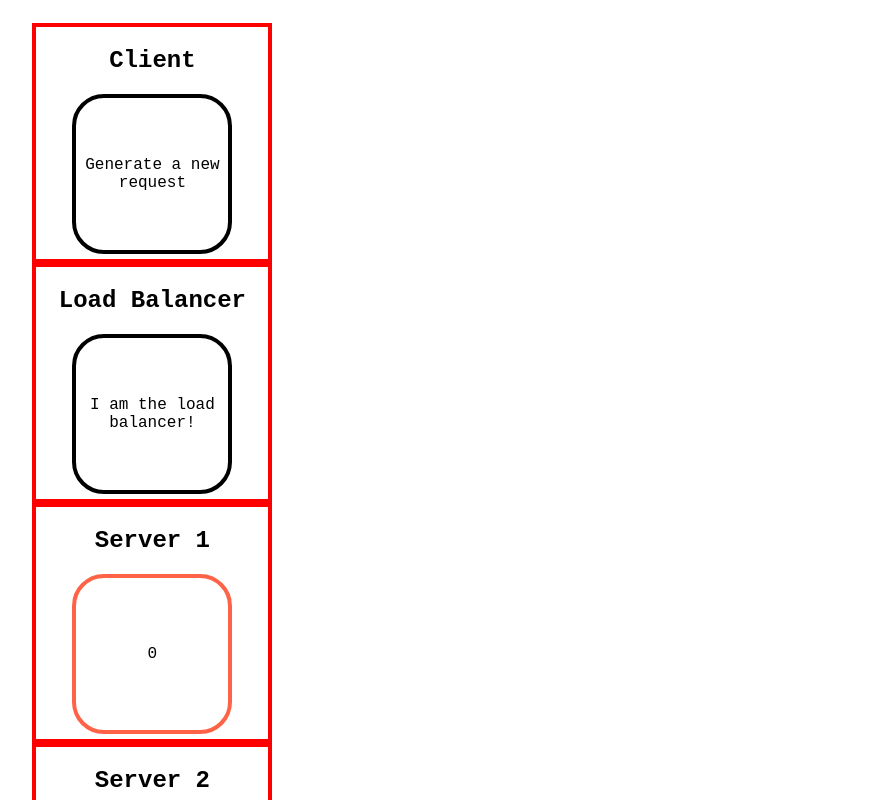
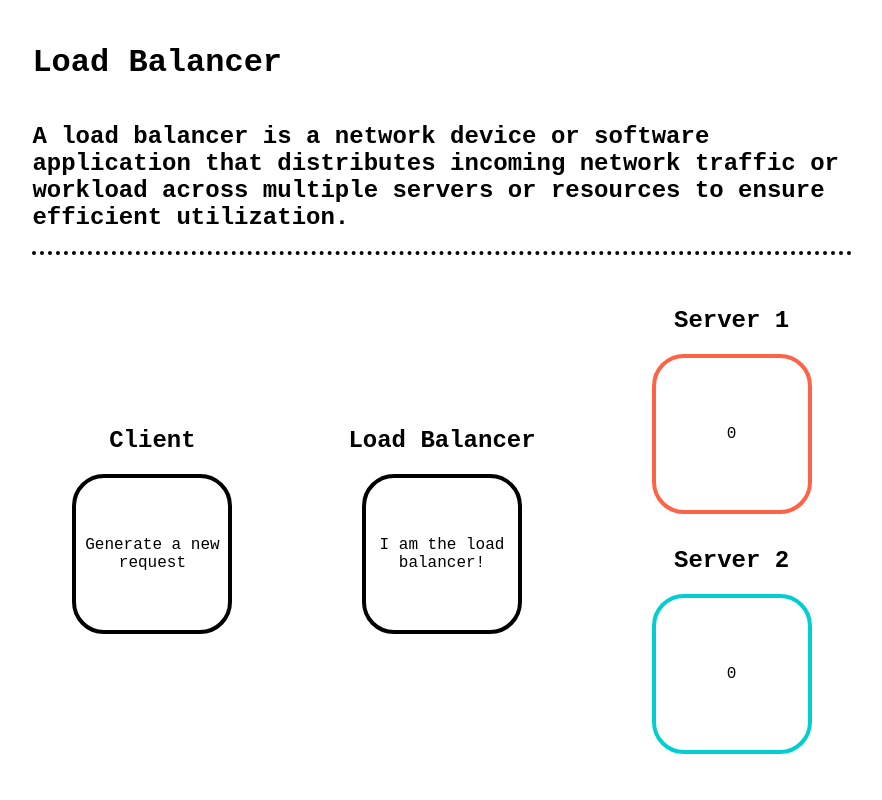
Before and after one commit to jbkim1999/devops-in-fe, a Next.js app in the folder frontend/: page /load-balancer in a window 1280 px wide. Shown: the top 800 px of the page, without its empty margins (198-1080 px from the left). Built offline with nearby package versions, Linux system fonts and the light colour scheme; no server answers.

Commit message:
Complete first draft

```diff
--- a/frontend/components/box-container.module.css
+++ b/frontend/components/box-container.module.css
@@ -1,9 +1,6 @@
 .container {
     height: 240px;
     width: 240px;
-
-    border: 4px solid;
-    border-color: red;
 
     display: flex;
     flex-direction: column;
--- a/frontend/pages/load-balancer.js
+++ b/frontend/pages/load-balancer.js
@@ -1,4 +1,5 @@
 import React, { useState, useEffect } from 'react';
+import styles from '../styles/load-balancer.module.css';
 
 import { socket } from '../components/socket';
 import BoxContainer from '../components/box-container';
@@ -40,7 +41,13 @@ export default function LoadBalancer() {
     }
 
     return (
-        <div>
+        <div className={styles.container}>
+            <h1> Load Balancer </h1>
+            <h2>
+                A load balancer is a network device or software application that distributes incoming network traffic or workload across multiple servers or resources to ensure efficient utilization.
+            </h2>
+            <div className={styles.divider}/>
+            <div className={styles.boxesContainer}>
                 <BoxContainer title="Client">
                     <ButtonBox text="Generate a new request" onClick={submitRequest}/>
                 </BoxContainer>
@@ -49,6 +56,7 @@ export default function LoadBalancer() {
                     <MessageBox text={message} status={1}/>
                 </BoxContainer>
 
+                <div className={styles.serversContainer}>
                     {/* TODO: Dynamically generate servers */}
                     <BoxContainer title="Server 1">
                         <FillBox color="tomato" utilization={serverInfos[0]}/>
@@ -58,5 +66,7 @@ export default function LoadBalancer() {
                         <FillBox color="darkturquoise" utilization={serverInfos[1]}/>
                     </BoxContainer>
                 </div>
+            </div>
+        </div>
     );
 }
--- a/frontend/styles/load-balancer.module.css
+++ b/frontend/styles/load-balancer.module.css
@@ -0,0 +1,21 @@
+.container {
+    display: flex;
+    flex-direction: column;
+}
+
+.divider {
+    border-bottom: 4px dotted black;
+    margin-bottom: 32px;
+}
+
+.boxesContainer {
+    display: flex;
+    flex-direction: row;
+    justify-content: space-between;
+    align-items: center;
+}
+
+.serversContainer {
+    display: flex;
+    flex-direction: column;
+}
```
Lines whose indentation alone changed are shown as unchanged.
